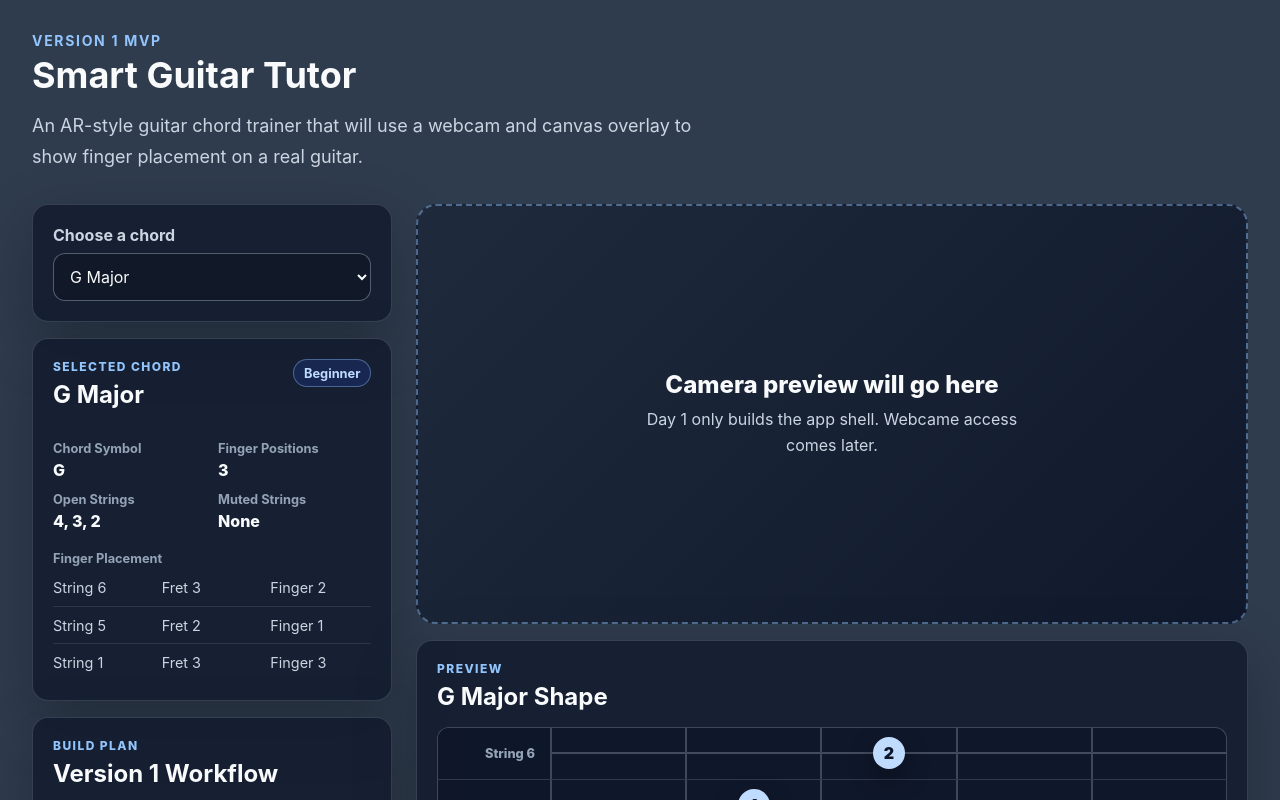
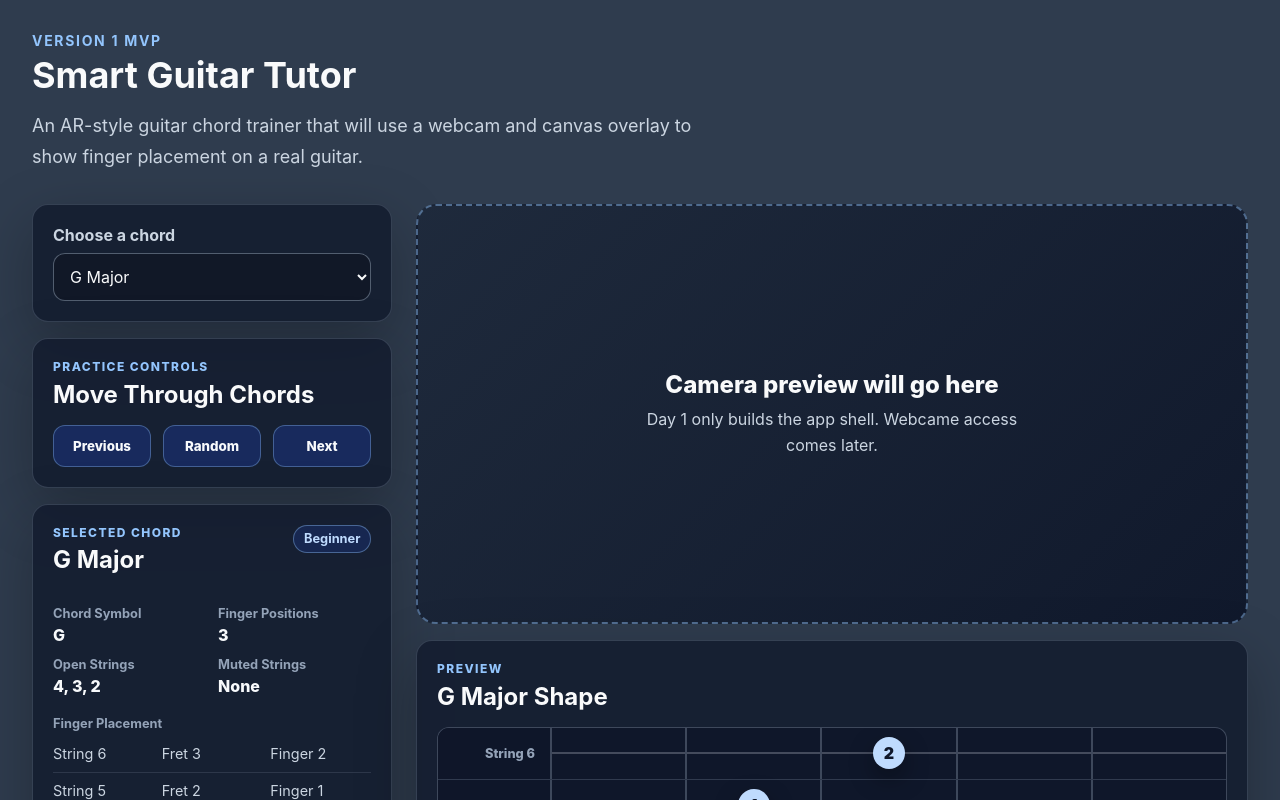
Before and after one commit to 1-Anshika-S/smart-guitar-tutor, a React (Vite) app: page / in a window 1280 px wide. Shown: the top 800 px of the page. Built offline with nearby package versions, Linux system fonts and the light colour scheme.

Commit message:
Chord Navigation Guide

```diff
--- a/src/App.css
+++ b/src/App.css
@@ -271,3 +271,33 @@
   font-weight: 700;
   text-align: center;
 }
+
+.practice-controls {
+  display: grid;
+  grid-template-columns: repeat(3, 1fr);
+  gap: 0.75rem;
+}
+
+.practice-controls button {
+  cursor: pointer;
+  padding: 0.75rem 0.9rem;
+  border: 1px solid rgba(147, 197, 253, 0.35);
+  border-radius: 0.75rem;
+  color: #f8fafc;
+  background: rgba(30, 64, 175, 0.35);
+  font-weight: 800;
+}
+
+.practice-controls button:hover {
+  background: rgba(37, 99, 235, 0.55);
+}
+
+.practice-controls button:active {
+  transform: translateY(1px);
+}
+
+@media (max-width: 500px) {
+  .practice-controls {
+    grid-template-columns: 1fr;
+  }
+}
--- a/src/App.tsx
+++ b/src/App.tsx
@@ -6,13 +6,31 @@ import ChordDetails from "./components/ChordDetails";
 import ChordSelector from "./components/ChordSelector";
 import FretboardPreview from "./components/FretboardPreview";
 import InstructionsPanel from "./components/InstructionsPanel";
+import PracticeControls from "./components/PracticeControls";
 import { chords } from "./data/chords";
+import {
+  getChordById,
+  getNextChordId,
+  getPreviousChordId,
+  getRandomChordId,
+} from "./utils/chordUtils";
 
 function App() {
   const [selectedChordId, setSelectedChordId] = useState(chords[0].id);
 
-  const selectedChord =
-    chords.find((chord) => chord.id === selectedChordId) ?? chords[0];
+  const selectedChord = getChordById(chords, selectedChordId);
+
+  function handlePreviousChord() {
+    setSelectedChordId(getPreviousChordId(chords, selectedChordId));
+  }
+
+  function handleNextChord() {
+    setSelectedChordId(getNextChordId(chords, selectedChordId));
+  }
+
+  function handleRandomChord() {
+    setSelectedChordId(getRandomChordId(chords, selectedChordId));
+  }
 
   return (
     <main className="app">
@@ -33,6 +51,12 @@ function App() {
             onChordChange={setSelectedChordId}
           />
 
+          <PracticeControls
+            onPreviousChord={handlePreviousChord}
+            onNextChord={handleNextChord}
+            onRandomChord={handleRandomChord}
+          />
+
           <ChordDetails chord={selectedChord} />
 
           <InstructionsPanel />
--- /dev/null
+++ b/src/components/PracticeControls.tsx
@@ -0,0 +1,34 @@
+type PracticeControlsProps = {
+  onPreviousChord: () => void;
+  onNextChord: () => void;
+  onRandomChord: () => void;
+};
+
+function PracticeControls({
+  onPreviousChord,
+  onNextChord,
+  onRandomChord,
+}: PracticeControlsProps) {
+  return (
+    <section className="panel">
+      <p className="section-kicker">Practice Controls</p>
+      <h2>Move Through Chords</h2>
+
+      <div className="practice-controls">
+        <button type="button" onClick={onPreviousChord}>
+          Previous
+        </button>
+
+        <button type="button" onClick={onRandomChord}>
+          Random
+        </button>
+
+        <button type="button" onClick={onNextChord}>
+          Next
+        </button>
+      </div>
+    </section>
+  );
+}
+
+export default PracticeControls;
--- /dev/null
+++ b/src/utils/chordUtils.ts
@@ -0,0 +1,47 @@
+import type { Chord } from "../types/chord";
+
+export function getChordById(chords: Chord[], chordId: string): Chord {
+  return chords.find((chord) => chord.id === chordId) ?? chords[0];
+}
+
+export function getNextChordId(chords: Chord[], currentChordId: string): string {
+  const currentIndex = chords.findIndex((chord) => chord.id === currentChordId);
+
+  if (currentIndex === -1) {
+    return chords[0].id;
+  }
+
+  const nextIndex = (currentIndex + 1) % chords.length;
+
+  return chords[nextIndex].id;
+}
+
+export function getPreviousChordId(
+  chords: Chord[],
+  currentChordId: string
+): string {
+  const currentIndex = chords.findIndex((chord) => chord.id === currentChordId);
+
+  if (currentIndex === -1) {
+    return chords[0].id;
+  }
+
+  const previousIndex =
+    currentIndex === 0 ? chords.length - 1 : currentIndex - 1;
+
+  return chords[previousIndex].id;
+}
+
+export function getRandomChordId(
+  chords: Chord[],
+  currentChordId: string
+): string {
+  if (chords.length <= 1) {
+    return currentChordId;
+  }
+
+  const availableChords = chords.filter((chord) => chord.id !== currentChordId);
+  const randomIndex = Math.floor(Math.random() * availableChords.length);
+
+  return availableChords[randomIndex].id;
+}
```
